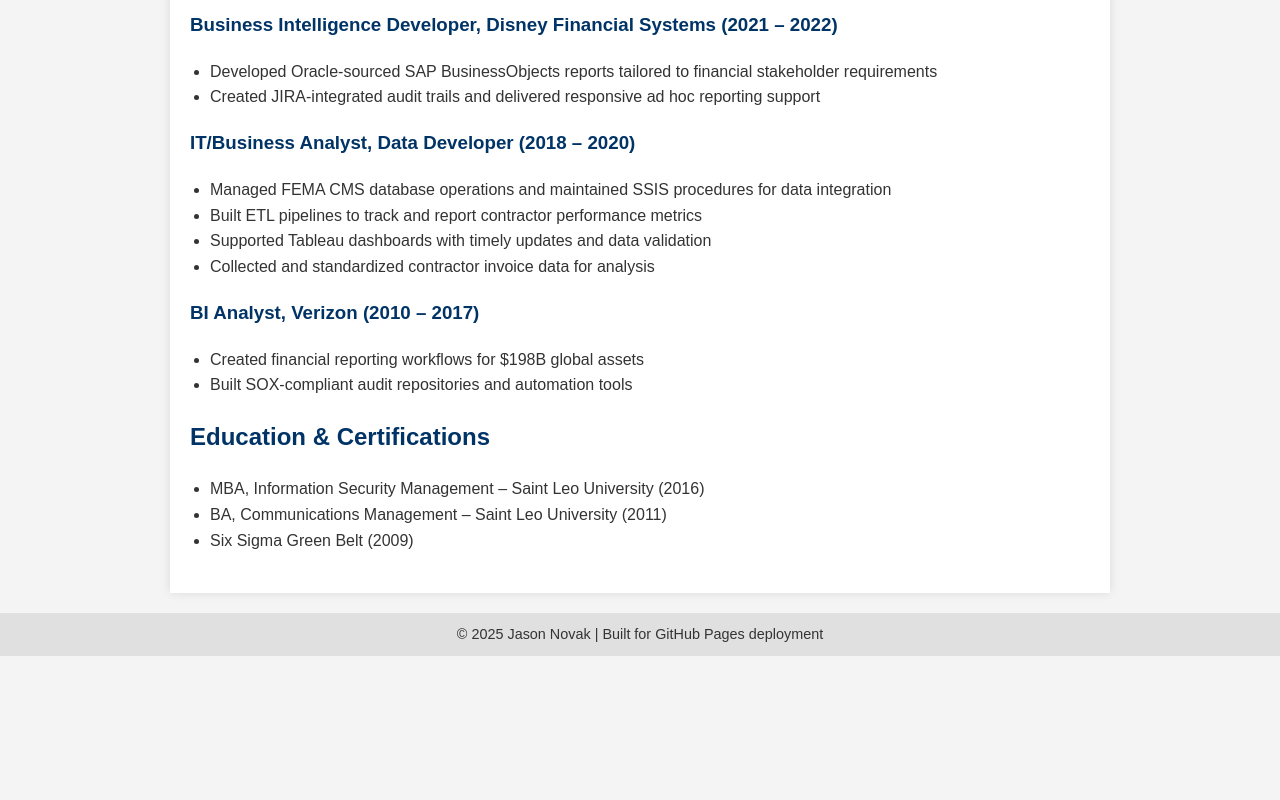
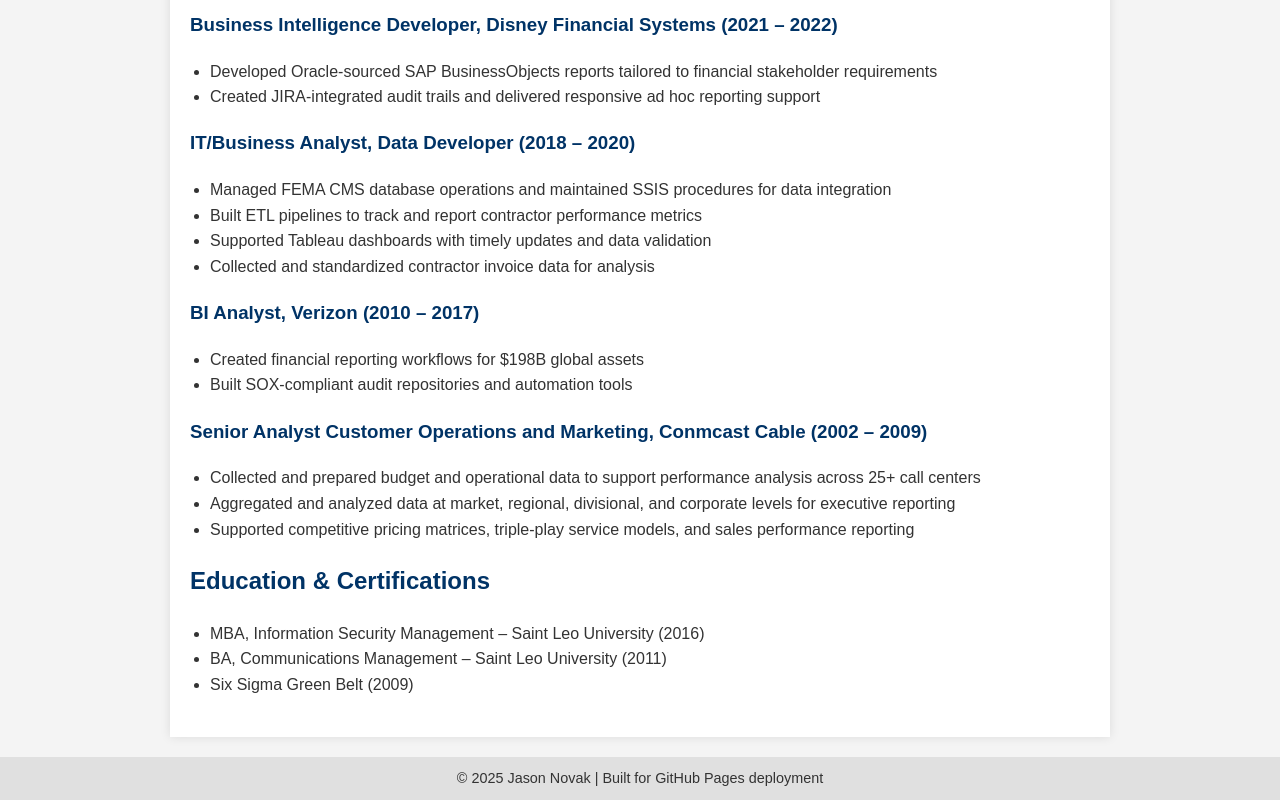
Before and after one commit to altitudehouseconsulting/about, a plain HTML site: page index.html in a window 1280 px wide. Shown: the part 1036-1836 px from the top of the page. Before the commit the page ends 1692 px from the top, so only its background shows below. Drawn offline with Linux system fonts and the light colour scheme.

Commit message:
Update index.html

```diff
--- a/index.html
+++ b/index.html
@@ -107,6 +107,13 @@
         <li>Created financial reporting workflows for $198B global assets</li>
         <li>Built SOX-compliant audit repositories and automation tools</li>
       </ul>
+
+      <h3>Senior Analyst Customer Operations and Marketing, Conmcast Cable (2002 – 2009)</h3>
+      <ul>
+        <li>Collected and prepared budget and operational data to support performance analysis across 25+ call centers</li>
+        <li>Aggregated and analyzed data at market, regional, divisional, and corporate levels for executive reporting</li>
+        <li>Supported competitive pricing matrices, triple-play service models, and sales performance reporting</li>
+      </ul>
     </section>
 
     <section class="section">
```
